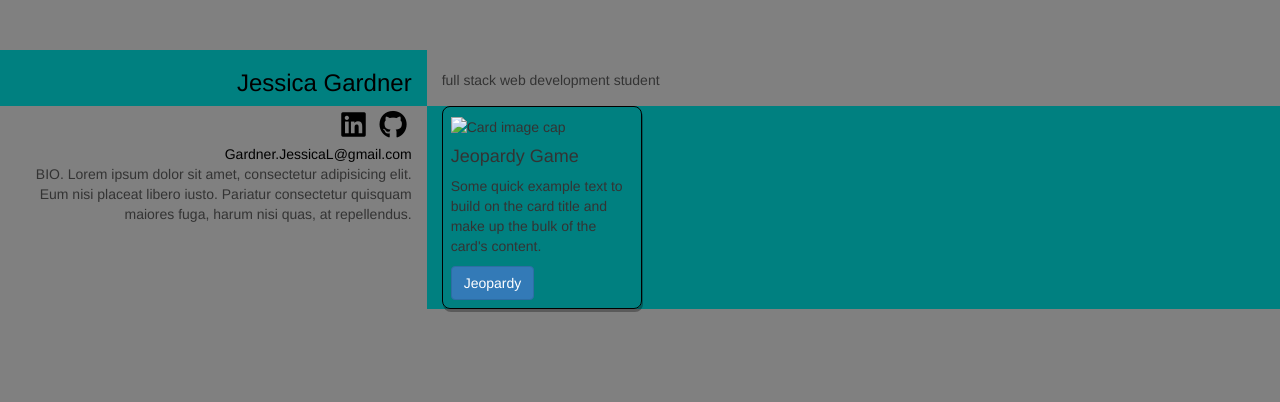
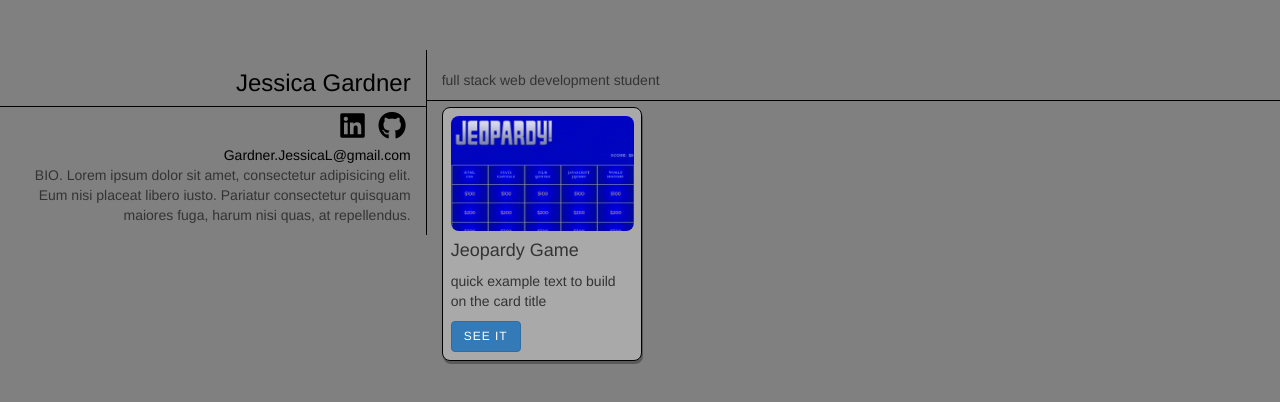
Before and after one commit to JessLGardner/portfolio, a plain HTML site: page public/index.html in a window 1280 px wide. Drawn offline with nearby package versions, Linux system fonts and the light colour scheme.

Commit message:
More CSS, added images.

```diff
--- a/public/css/style.css
+++ b/public/css/style.css
@@ -8,8 +8,9 @@ body {
 }
 
 #top-left {
-    background-color: teal;
-    text-align: right
+    text-align: right;
+    border-bottom:  1px solid black;
+    border-right:  1px solid black;
 }
 
 h3 {
@@ -18,15 +19,14 @@ h3 {
 
 #top-right {
     display: table-cell;
-    background-color: grey;
     text-align: left;
     vertical-align: bottom;
-
+    border-bottom:  1px solid black;
 }
 
 #bottom-left {
-    background-color: grey;
-    text-align: right
+    text-align: right;
+    border-right:  1px solid black;
 
 }
 .fa {
@@ -38,13 +38,34 @@ a {
     color: black;
 }
 
+a:hover {
+    color: darkgrey;
+}
+
+i:hover {
+        color: darkgrey;
+}
+
 #bottom-right {
-    background-color: teal;
-    text-align: left
+    text-align: left;
 }
+
 .card {
-     border: 1px solid black;
+    background-color: darkgrey;
+    border: 1px solid black;
     border-radius: 8px;
     padding:   8px;
     box-shadow: 1px 3px rgba(0,0,0,0.3);
+    /* width: 200px; */
 }
+
+ .card-img-top {
+    border-radius: 8px;
+    width: 183px;
+}
+
+.btn {
+    font-size: 12px;
+    text-transform: uppercase;
+    letter-spacing: 1px;
+}
--- a/public/index.html
+++ b/public/index.html
@@ -47,14 +47,17 @@
 
                     <div class="col-xs-8" id="bottom-right">
 
-                        <div class="card" style="width: 20rem;">
-                            <img class="card-img-top" src="..." alt="Card image cap">
-                            <div class="card-block">
-                                <h4 class="card-title">Jeopardy Game</h4>
-                                <p class="card-text">Some quick example text to build on the card title and make up the bulk of the card's content.</p>
-                                <a href="http://jeopardygame.bitballoon.com/" class="btn btn-primary">Jeopardy</a>
-                            </div>
-                        </div>
+                        <div class="card-deck">
+                            <div class="card" style="width: 20rem;">
+                                <img class="card-img-top" src="css/images/jeopardy-screenshot.png" alt="Card image cap">
+                                <div class="card-block">
+                                    <h4 class="card-title">Jeopardy Game</h4>
+                                    <p class="card-text">quick example text to build on the card title</p>
+                                    <a href="http://jeopardygame.bitballoon.com/" class="btn btn-primary">see it</a>
+                                </div> <!--card-block-->
+                            </div> <!--card-->
+                        </div> <!--card-deck-->
+
                     </div> <!--bottom-right-->
 
                 </div> <!--row-->
```
Also changed, not shown: public/css/images/jeopardy-screenshot.png (added).
